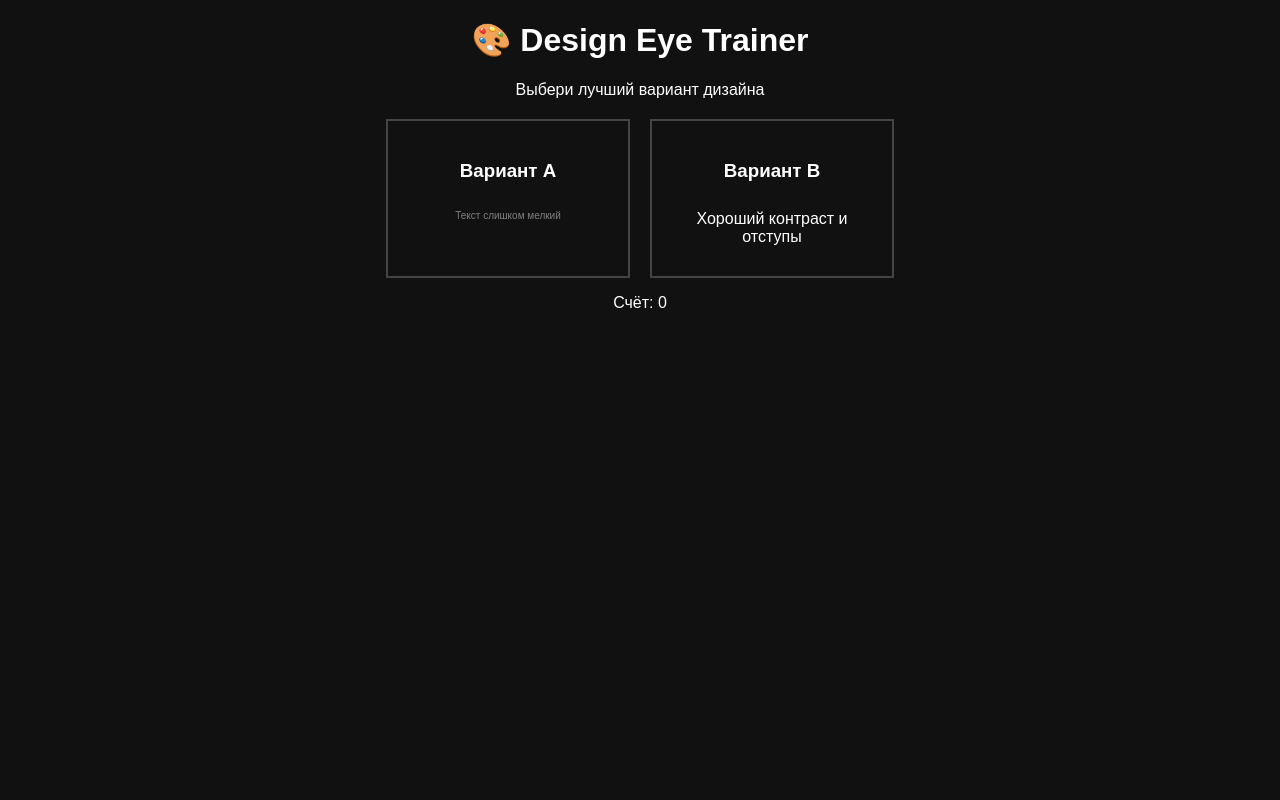
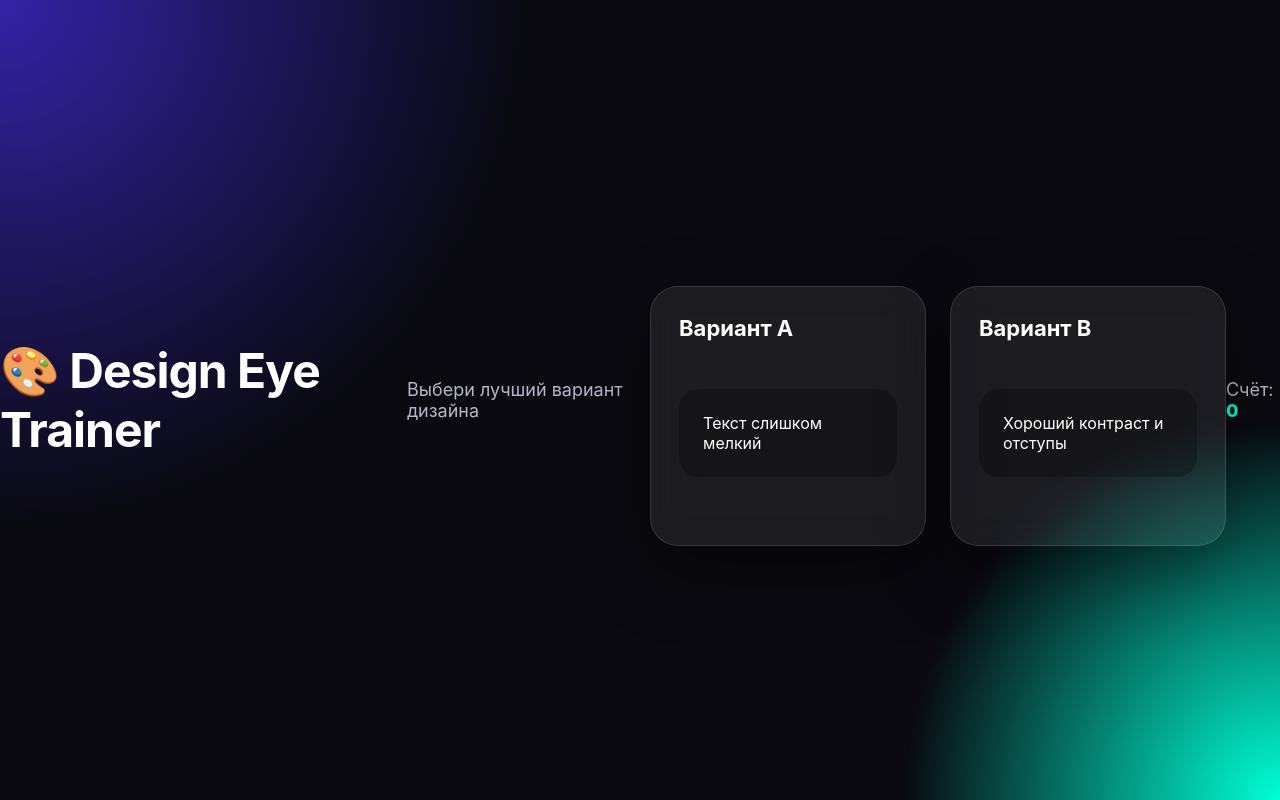
Before and after one commit to DoomeD337/doomed337.github.io, a plain HTML site: page index.html in a window 1280 px wide. Drawn offline with Linux system fonts and the light colour scheme.

Commit message:
Update style.css

```diff
--- a/style.css
+++ b/style.css
@@ -1,40 +1,92 @@
+* {
+  box-sizing: border-box;
+}
+
 body {
-  font-family: Arial, sans-serif;
-  text-align: center;
-  background: #111;
+  margin: 0;
+  min-height: 100vh;
+  font-family: Inter, Arial, sans-serif;
+  background:
+    radial-gradient(circle at top left, #3423a6, transparent 35%),
+    radial-gradient(circle at bottom right, #00ffd5, transparent 25%),
+    #09090f;
+  color: white;
+  display: flex;
+  justify-content: center;
+  align-items: center;
+}
+
+.app {
+  width: min(1000px, 92vw);
+  padding: 32px;
+}
+
+h1 {
+  margin: 0;
+  font-size: 48px;
+  letter-spacing: -1px;
+}
+
+p {
+  color: #b7b7c9;
+  font-size: 18px;
+}
+
+.game {
+  display: grid;
+  grid-template-columns: repeat(2, 1fr);
+  gap: 24px;
+  margin-top: 32px;
+}
+
+.card {
+  min-height: 260px;
+  padding: 28px;
+  border: 1px solid rgba(255,255,255,0.12);
+  border-radius: 28px;
+  background: rgba(255,255,255,0.08);
+  backdrop-filter: blur(18px);
+  box-shadow: 0 25px 70px rgba(0,0,0,0.35);
+  cursor: pointer;
+  transition: 0.25s;
+}
+
+.card:hover {
+  transform: translateY(-8px) scale(1.02);
+  border-color: rgba(0,255,213,0.8);
+  box-shadow: 0 35px 90px rgba(0,255,213,0.15);
+}
+
+.card h3 {
+  margin-top: 0;
+  font-size: 22px;
+}
+
+.box {
+  margin-top: 48px;
+  padding: 24px;
+  border-radius: 20px;
+  background: rgba(0,0,0,0.25);
+}
+
+#result {
+  margin-top: 28px;
+  font-size: 22px;
+  font-weight: 700;
   color: white;
 }
 
-.game {
-  display: flex;
-  justify-content: center;
-  gap: 20px;
-  margin-top: 20px;
+#score {
+  color: #00ffd5;
+  font-weight: 800;
 }
 
-.card {
-  padding: 20px;
-  border: 2px solid #444;
-  cursor: pointer;
-  width: 200px;
+@media (max-width: 700px) {
+  h1 {
+    font-size: 36px;
+  }
+
+  .game {
+    grid-template-columns: 1fr;
+  }
 }
-
-.box {
-  padding: 10px;
-}
-
-.bad {
-  font-size: 10px;
-  color: gray;
-}
-
-.good {
-  font-size: 16px;
-  color: white;
-}
-
-.card:hover {
-  border-color: #00ffcc;
-  transform: scale(1.05);
-  transition: 0.2s;
-}
```
